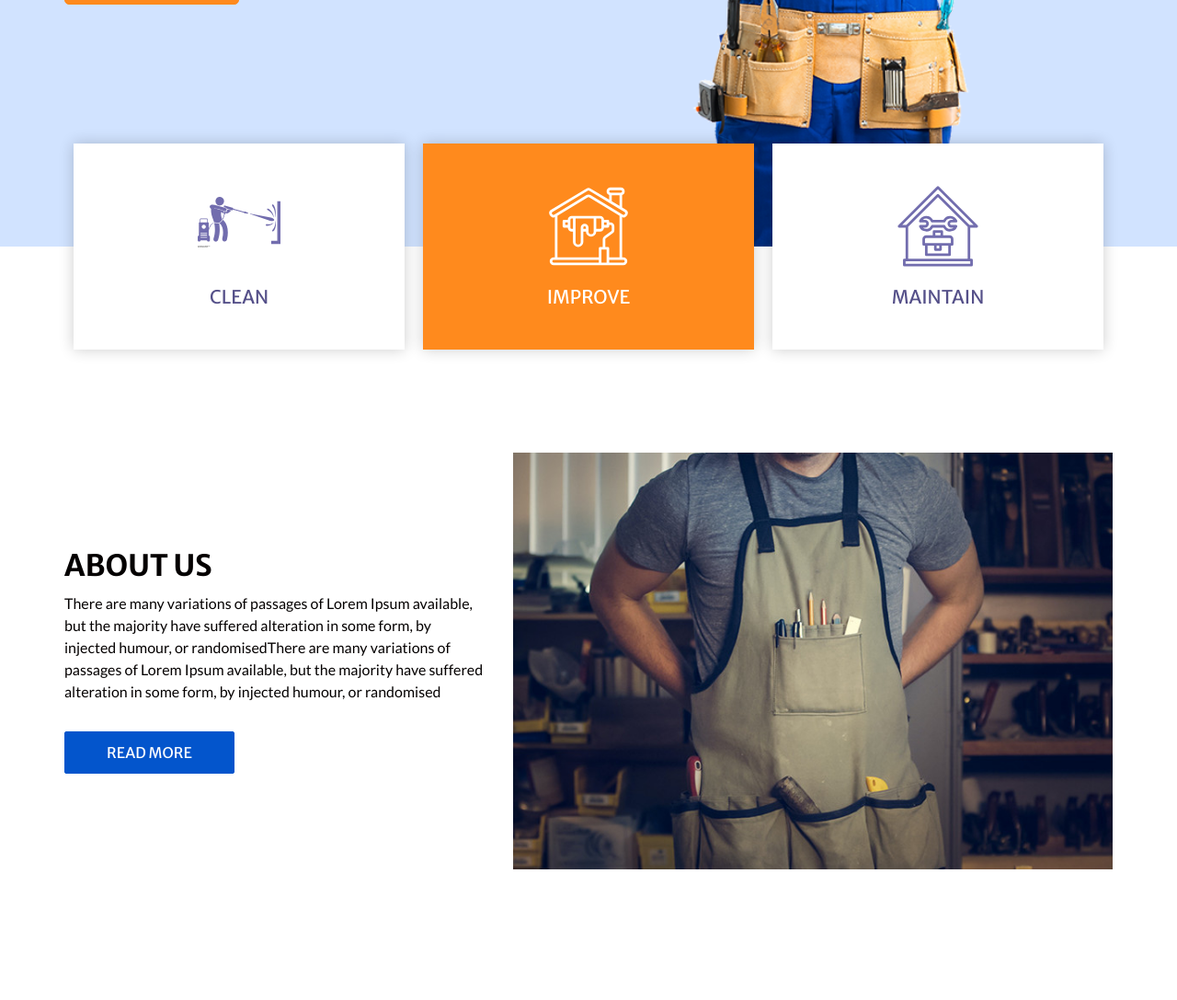
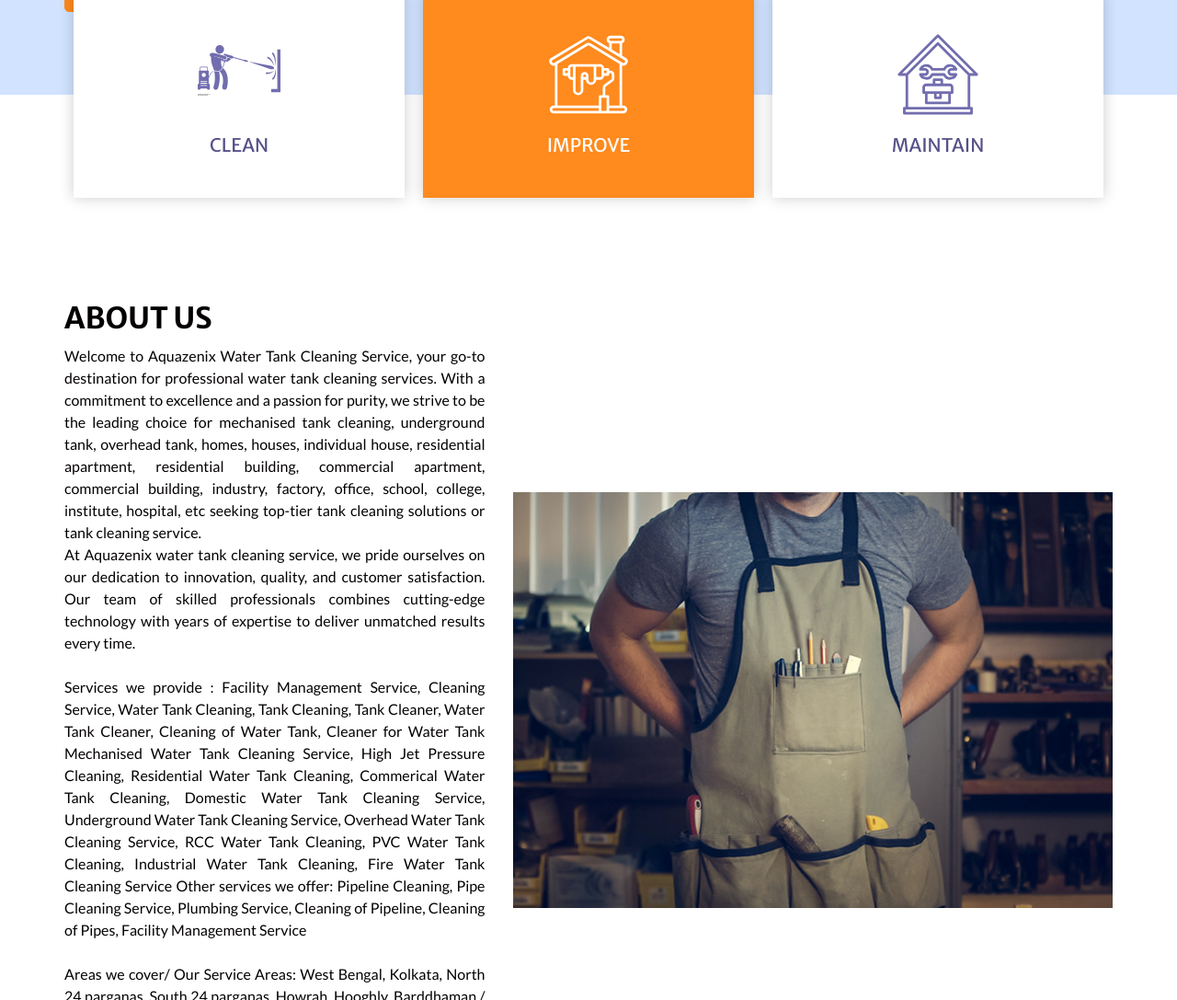
Before and after one commit to rohitsi2104/aquazenix, a Django app: page / in a window 1280 px wide. Shown: the part 638-1725 px from the top of the page at 92% size. Run offline with Django 5.2, Linux system fonts and the light colour scheme; some libraries are stand-ins or nearby versions.

Commit message:
updated content

```diff
--- a/static/style.css
+++ b/static/style.css
@@ -305,6 +305,7 @@ a:focus {
   color: #444;
   text-align: left;
   font-size: 15px;
+  text-align: justify;
 }
 
 .slider_section .detail-box a {
@@ -415,6 +416,7 @@ a:focus {
 
 .about_section .detail-box p {
   margin-top: 10px;
+  text-align: justify;
 }
 
 .about_section .detail-box a {
--- a/templates/index.html
+++ b/templates/index.html
@@ -17,8 +17,12 @@
                 Service
               </h1>
               <p>
-                At Aquazenix, we understand the paramount importance of maintaining clean and safe water storage for homes, businesses, and communities. Specializing in professional water tank cleaning services, we take pride in being the go-to solution for ensuring the purity and quality of your water supply.
-Our dedicated team of experienced technicians is committed to delivering thorough and efficient cleaning services for a variety of water storage systems, including overhead tanks, underground reservoirs, and industrial water containers. Equipped with state-of-the-art technology and eco-friendly cleaning agents, we adhere to the highest standards of cleanliness and hygiene.
+                ✦ High Tech German Technology ✦ Time Saving Method ✦ Skilled Professional Worker ✦ Hygienic and Eco friendly Service ✦ Purity and Excellence ✦ Your Health and Satisfaction is our Priority ✦
+Mechanized Cleaning ✦ High Jet Pressure ✦ Usage of Safe and Certified Chemicals  ✦ UV Radiation ✦ Service all over Kolkata and West Bengal ✦<br>
+
+<br>Welcome to Aquazenix Water Tank Cleaning Service, your trusted partner in professional water tank cleaning services. With a commitment to purity and excellence.<br>
+<br>Our mission is simple, to provide cleanliness and safety for your water storage system.<br>
+<br>With 10+ years of expertise and a passion for excellent, we deliver unmatched results for underground tank, overhead tank, fire tank, individual houses, residential apartments and buildings, commercial apartments and building, offices, schools, hospitals, factories, industries, etc all over Kolkata and West Bengal.
               </p>
               <a href="/contact">
                 Contact Us
@@ -27,7 +31,7 @@ Our dedicated team of experienced technicians is committed to delivering thoroug
           </div>
           <div class="col-md-6">
             <div class="img-box">
-              <img src="static/images/slider-img.png" alt="">
+              <img src="static/images/slider2-img.png" alt="">
             </div>
           </div>
         </div>
@@ -98,7 +102,13 @@ Our dedicated team of experienced technicians is committed to delivering thoroug
               About us
             </h2>
             <p>
-              There are many variations of passages of Lorem Ipsum available, but the majority have suffered alteration in some form, by injected humour, or randomisedThere are many variations of passages of Lorem Ipsum available, but the majority have suffered alteration in some form, by injected humour, or randomised
+              Welcome to Aquazenix Water Tank Cleaning Service, your go-to destination for professional water tank cleaning services. With a commitment to excellence and a passion for purity, we strive to be the leading choice for mechanised tank cleaning, underground tank, overhead tank, homes, houses, individual house, residential apartment, residential building, commercial apartment, commercial building, industry, factory, office, school, college, institute, hospital, etc seeking top-tier tank cleaning solutions or tank cleaning service.
+<br>At Aquazenix water tank cleaning service, we pride ourselves on our dedication to innovation, quality, and customer satisfaction. Our team of skilled professionals combines cutting-edge technology with years of expertise to deliver unmatched results every time.<br>
+              <br>Services we provide : Facility Management Service, Cleaning Service, Water Tank Cleaning, Tank Cleaning, Tank Cleaner, Water Tank Cleaner, Cleaning of Water Tank, Cleaner for Water Tank
+Mechanised Water Tank Cleaning Service, High Jet Pressure Cleaning, Residential Water Tank Cleaning, Commerical Water Tank Cleaning, Domestic Water Tank Cleaning Service, Underground Water Tank Cleaning Service, Overhead Water Tank Cleaning Service, RCC Water Tank Cleaning, PVC Water Tank Cleaning, Industrial Water Tank Cleaning, Fire Water Tank Cleaning Service
+Other services we offer: Pipeline Cleaning, Pipe Cleaning Service, Plumbing Service, Cleaning of Pipeline, Cleaning of Pipes, Facility Management Service
+              <br>
+<br>Areas we cover/ Our Service Areas: West Bengal, Kolkata, North 24 parganas, South 24 parganas, Howrah, Hooghly, Barddhaman / Burdwan, Nadia, Bankura
             </p>
             <a href="">
               Read More
@@ -218,7 +228,7 @@ Our dedicated team of experienced technicians is committed to delivering thoroug
               Services.
             </h2>
             <p>
-              randomised words which don't look even slightly believable. If you are going to use a passage of Lorem Ipsum, you need to be sure there isn't anything embarrassing hidden in the middle of text. All randomised words which don't look even slightly
+              Click below for more blogs and articles.
             </p>
             <a href="/blog">
               Read More
```
